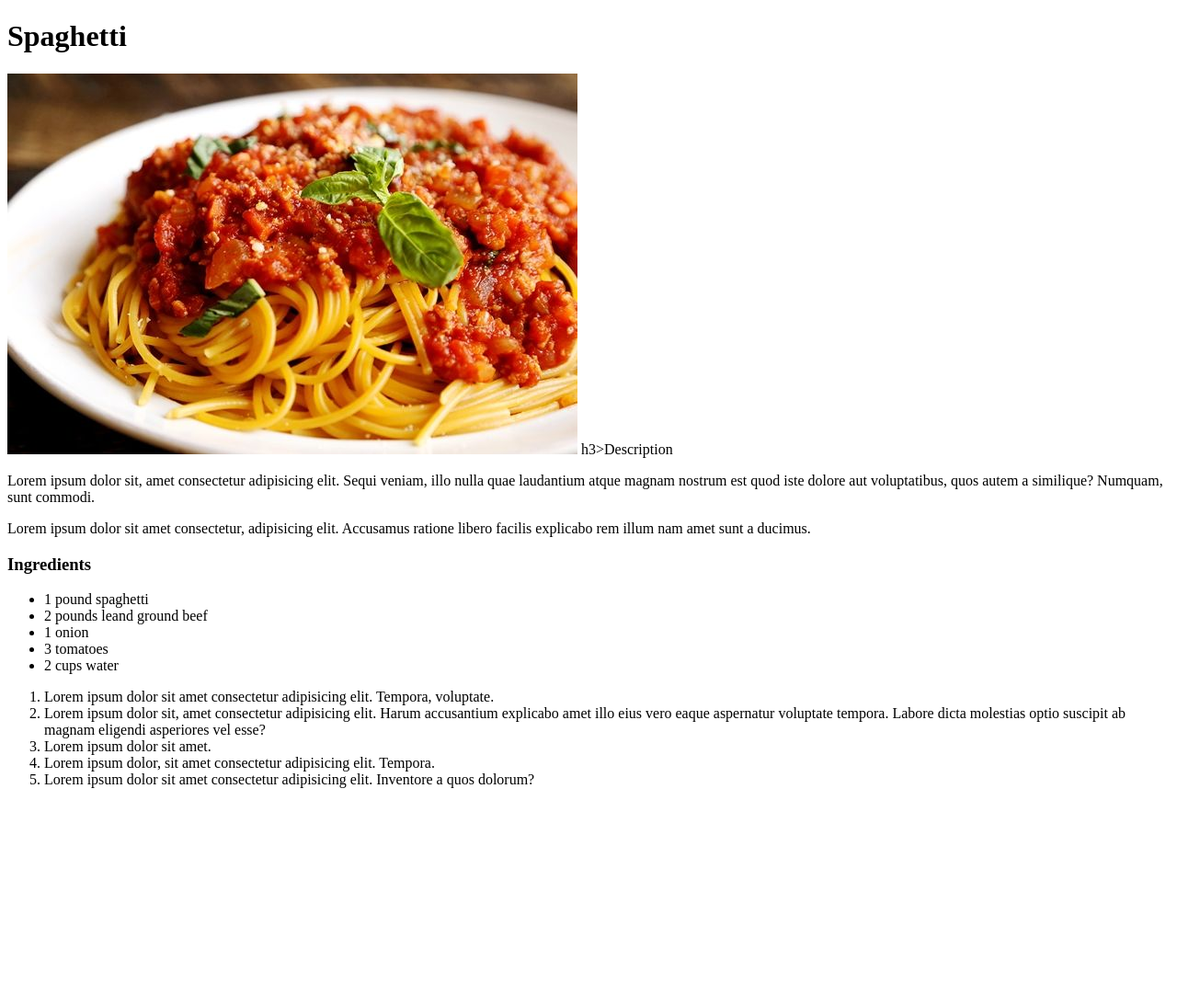
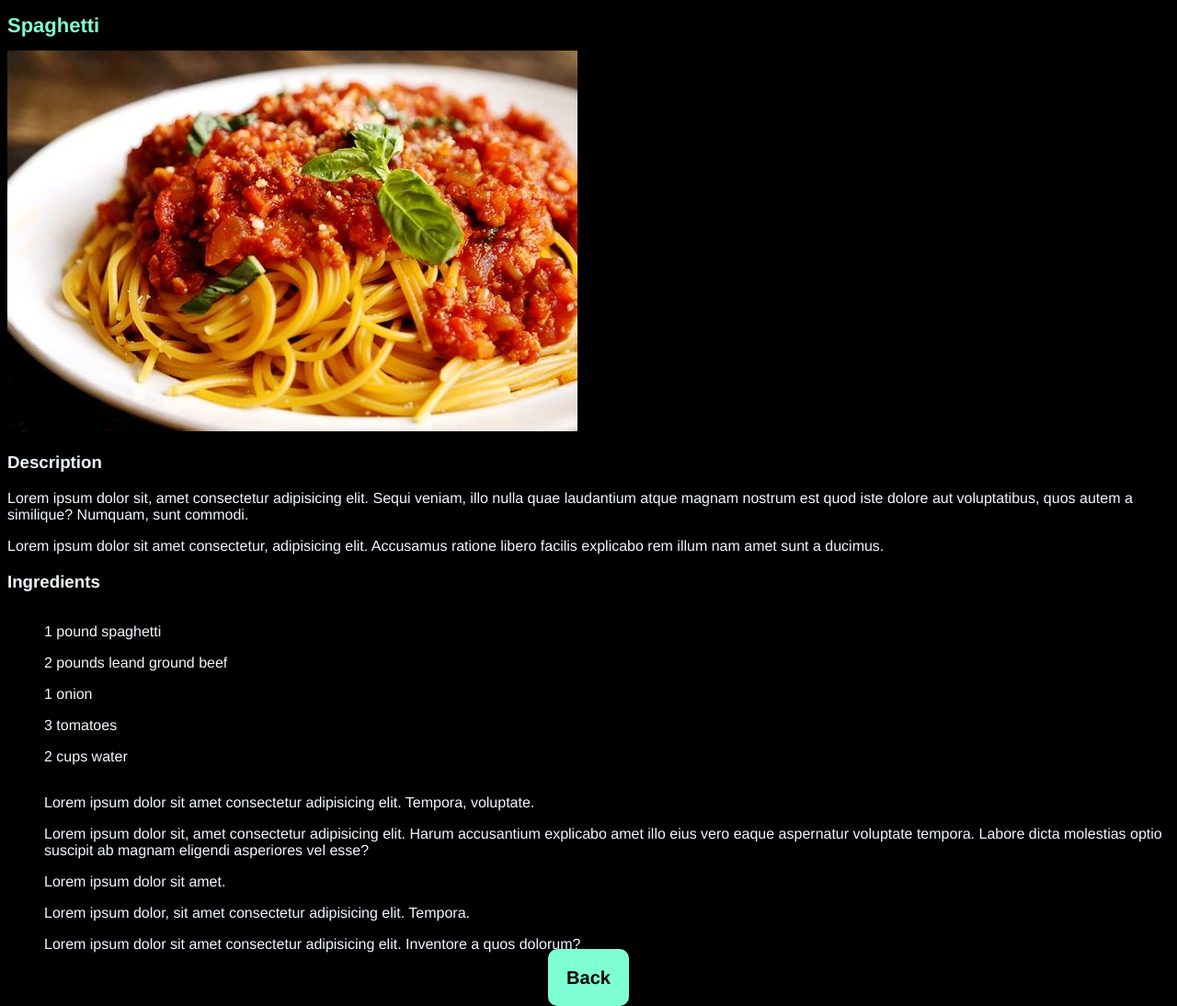
Before and after one commit to tozo86/odin-recipes, a plain HTML site: page recipes/spaghetti.html in a window 1280 px wide. Shown: the whole page at 92% size. Before the commit the page ends 873 px from the top, so only its background shows below. Drawn offline with Linux system fonts and the light colour scheme.

Commit message:
add some css and back button

```diff
--- a/recipes/spaghetti.html
+++ b/recipes/spaghetti.html
@@ -4,12 +4,13 @@
     <meta charset="UTF-8">
     <meta http-equiv="X-UA-Compatible" content="IE=edge">
     <meta name="viewport" content="width=device-width, initial-scale=1.0">
+    <link rel="stylesheet" href="../style.css">
     <title>Spaghetti</title>
 </head>
 <body>
     <h1>Spaghetti</h1>
     <img src="images/spaghetti.jpg" alt="Spaghetti">
-    h3>Description</h3>
+    <h3>Description</h3>
 
     <p>Lorem ipsum dolor sit, amet consectetur adipisicing elit. Sequi veniam, illo nulla quae laudantium atque magnam
         nostrum est quod iste dolore aut voluptatibus, quos autem a similique? Numquam, sunt commodi.</p>
@@ -32,5 +33,6 @@
         <li>Lorem ipsum dolor, sit amet consectetur adipisicing elit. Tempora.</li>
         <li>Lorem ipsum dolor sit amet consectetur adipisicing elit. Inventore a quos dolorum?</li>
     </ol>
+    <p class=back><a  class="back-button" href="../index.html">Back</a></p>
 </body>
 </html>
--- /dev/null
+++ b/style.css
@@ -0,0 +1,42 @@
+body {
+    background-color: black;
+    color:aliceblue;
+    font-family: Helvetica, Arial, sans-serif;
+}
+
+h1{
+    font-size: 22px;
+    color: aquamarine;
+}
+
+li {
+    list-style-type: none;
+    font-size: 16px;
+    padding-top: 16px;
+}
+
+a {
+    text-decoration: none;
+    color: cornflowerblue;
+}
+
+a:hover {
+    text-decoration: underline;
+}
+.back {
+    text-align: center;
+
+}
+.back-button {
+    font-size: 20px;
+    padding: 20px;
+    background-color: aquamarine;
+    color: black;
+    font-weight: bold;
+    border-radius: 10px;
+
+}
+
+.back-button:hover {
+    background-color: blue;
+}
```
Also changed, not shown: index.html (+1 -0 lines), recipes/fattybread.html (+2 -0 lines), recipes/lasanga.html (+2 -0 lines).
